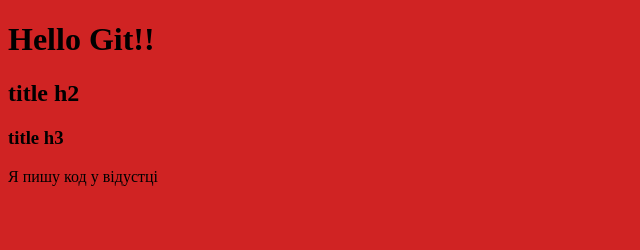
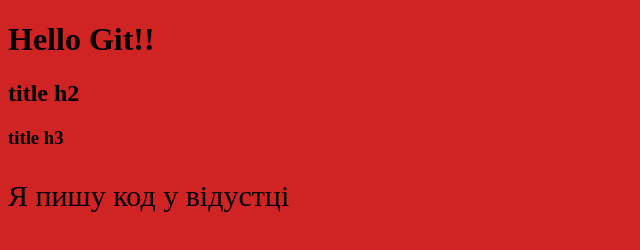
Before and after one commit to a-tatarenkov/lesson-git-01, a plain HTML site: page index.html in a window 1280 px wide. Shown: the whole page, without its empty margins (0-640 px from the left). Drawn offline with Linux system fonts and the light colour scheme.

Commit message:
add styles p

```diff
--- a/main.css
+++ b/main.css
@@ -1,3 +1,7 @@
 body {
     background-color: #d02323;
 }
+
+body p {
+    font-size: 30px;
+}
```
